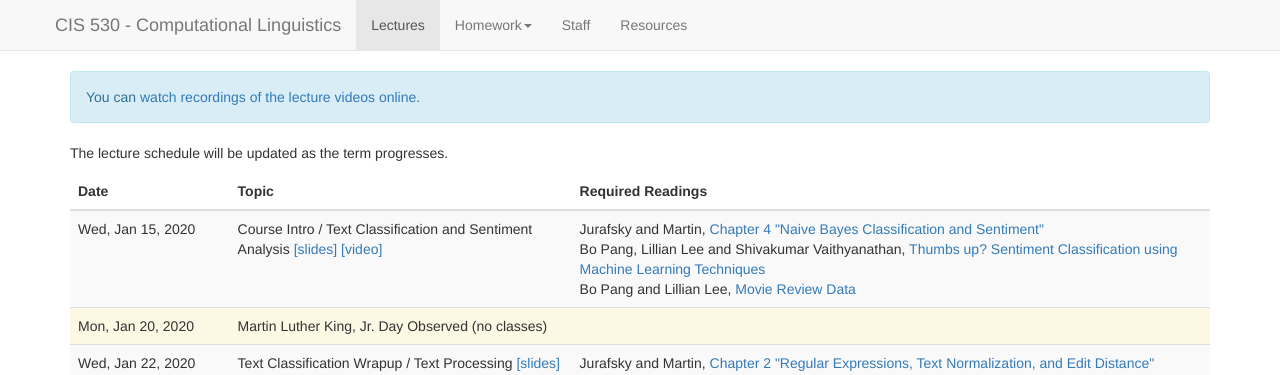
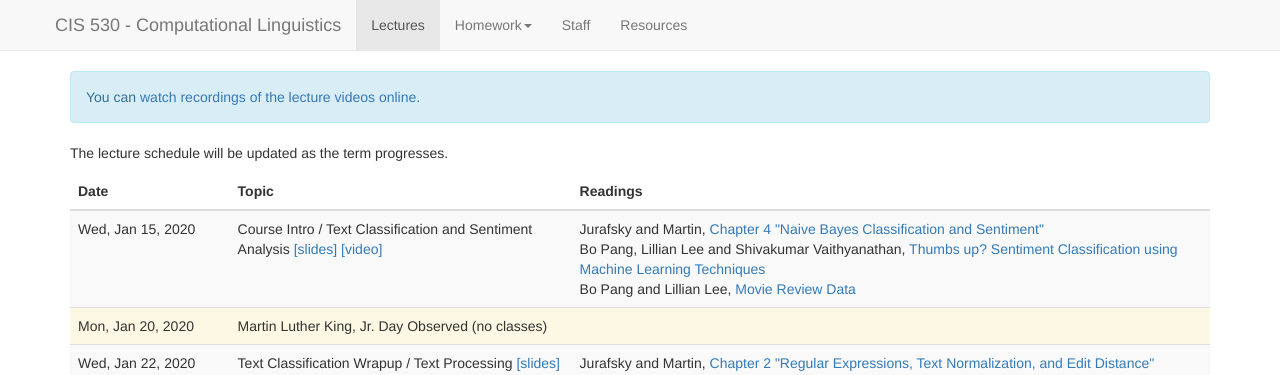
Before and after one commit to computational-linguistics-class/computational-linguistics-class.github.io, a Jekyll site: the page built from lectures.md, in a window 1280 px wide and 900 px high. Shown: the top 375 px of the window. Built offline with Jekyll 4.4.1, drawn with Linux system fonts in a browser that asks for light colours; nearby versions of some CDN libraries; a script that is not in the unit is left out.

```diff
--- a/lectures.md
+++ b/lectures.md
@@ -20,7 +20,7 @@
     <tr>
       <th>Date</th>
       <th>Topic</th>
-      <th>Required Readings</th>
+      <th>Readings</th>
     </tr>
   </thead>
   <tbody>
```
